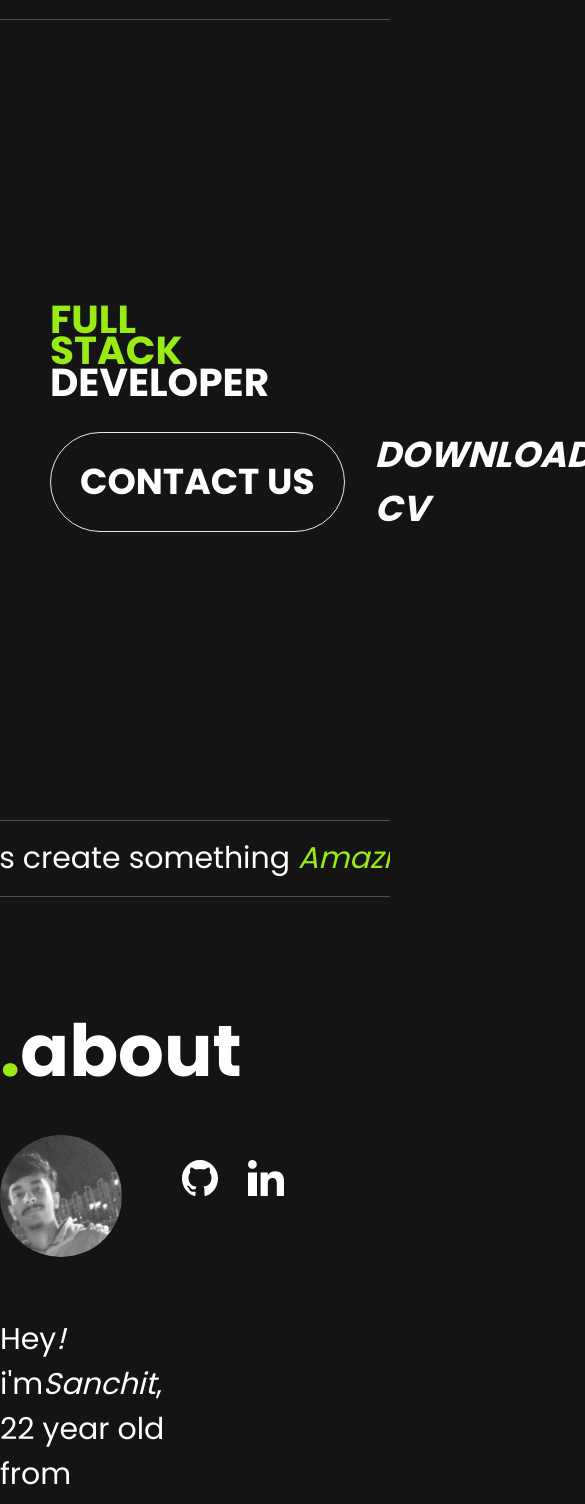
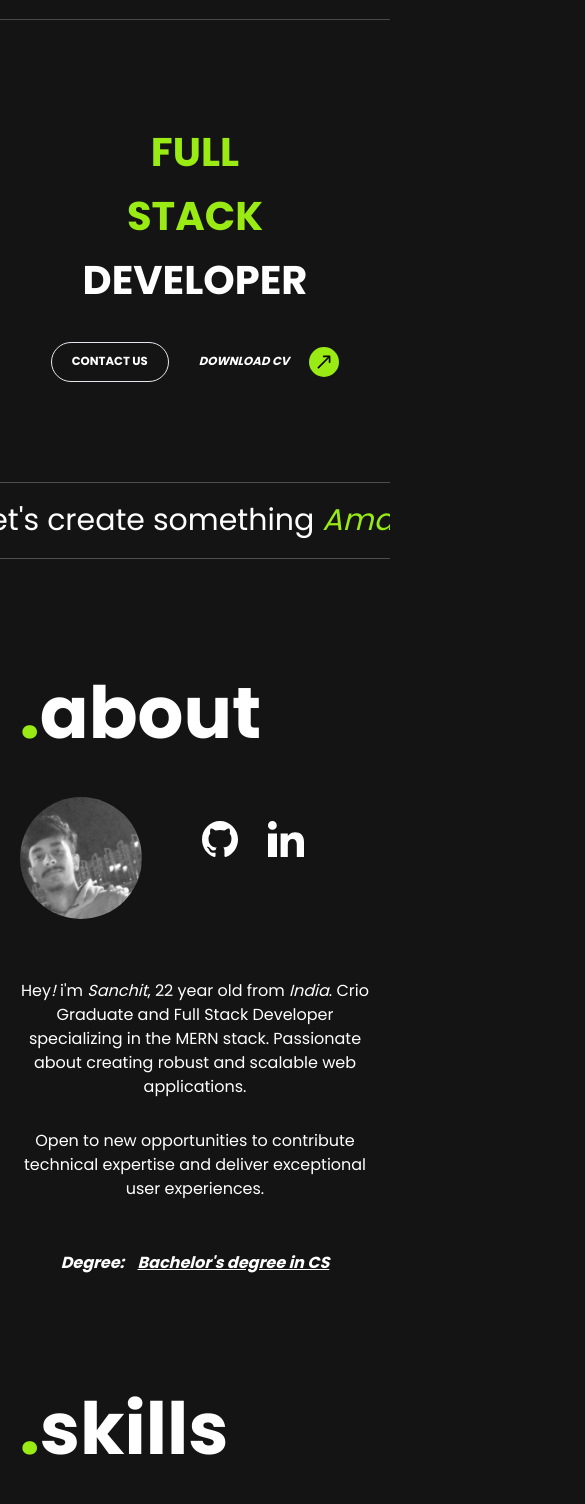
Before and after one commit to sanchitttt/portfolio, a Next.js app: page / in a window 390 px wide. Shown: the part 50-1554 px from the top of the page, 585 px wide, since content can reach past the window. Built offline with nearby package versions, Linux system fonts and the light colour scheme.

Commit message:
Made all sections until projects responsive ie for mobile screens

```diff
--- a/app/components/MarqueeSlider.tsx
+++ b/app/components/MarqueeSlider.tsx
@@ -3,7 +3,7 @@ import config from "../config"
 
 function MarqueeSlider() {
     return (
-        <div className='border-t-[1px] border-b-[1px] py-[15px] border-[#4e4e4e]'>
+        <div className='relative border-t-[1px] border-b-[1px] py-[15px] border-[#4e4e4e]'>
             <Marquee
                 autoFill
                 speed={config.speed}
@@ -11,11 +11,15 @@ function MarqueeSlider() {
                 <div className='text-[30px] text-white mx-[60px]'>
                     {"Let's create something "}<span><i className='text-green'>Amazing</i></span>
                 </div>
-                <div className='w-[1.5vw] h-[1.5vw] rounded-full bg-green' />
+                <div className='absolute top-[50%] w-[1.5vw] h-[1.5vw] rounded-full bg-green'
+                    style={{ transform: 'translate(0%,-50%)' }}
+                />
                 <div className='text-[30px] text-white mx-[60px]'>
                     {"Get in touch"}
                 </div>
-                <div className='w-[1.5vw] h-[1.5vw] rounded-full bg-green' />
+                <div className='absolute top-[50%] w-[1.5vw] h-[1.5vw] rounded-full bg-green'
+                    style={{ transform: 'translate(0%,-50%)' }}
+                />
             </Marquee>
         </div>
     )
--- a/app/components/ProjectCard.tsx
+++ b/app/components/ProjectCard.tsx
@@ -8,7 +8,63 @@ function ProjectCard(
     { projectName, src, githubLink, deployedLink, skillsUsed }: ProjectCardType
 ) {
     return (
-        <div className='border-t-[1px] border-b-[1px] border-[#3b3b3b] py-[30px] w-[100vw] max-w-[1570px] flex items-start justify-between'>
+        <>
+            <div className='desktop:hidden mobile:flex border-t-[1px] border-b-[1px] border-[#3b3b3b] py-[30px] w-[100vw] max-w-[1570px] flex items-start justify-between'>
+                <div className='flex gap-[50px] flex-col items-center'>
+                    <Image
+                        src={src}
+                        width={285}
+                        height={245}
+                        alt={src}
+                        className='max-h-[245px] rounded-[5px] scaleOnHover transition'
+                    />
+                    <div className='flex flex-col items-center'>
+                        <div className='text-[24px] font-bold text-white' >
+                            {projectName}
+                        </div>
+                        <div className='justify-center mt-[25px] flex flex-wrap gap-[30px] max-w-[600px] mt-[10px]'>
+                            {skillsUsed.map((skill) => {
+                                return <SkillCapsule
+                                    key={skill}
+                                    hoverEffect={false}
+                                >
+                                    {skill}
+                                </SkillCapsule>
+                            })}
+                        </div>
+                    </div>
+                    <div className='flex  gap-[60px] justify-between h-[100%] h-[100%]'>
+                        <Link href={deployedLink}
+                            target='_blank'
+                        >
+                            <div className='flex gap-[10px]'>
+                                <i className='text-[18px] font-bold text-white transition hover:text-green'>Deployed Link</i>
+                                <Image
+                                    src='/deployed.svg'
+                                    width={24}
+                                    height={24}
+                                    alt='Visit deployed project'
+                                />
+                            </div>
+                        </Link>
+                        <Link href={githubLink}
+                            target='_blank'
+                        >
+                            <div className='flex gap-[10px] justify-end'>
+                                <i className='text-[18px] font-bold text-white transition hover:text-green'>View Code</i>
+                                <Image
+                                    src='/viewCode.svg'
+                                    width={24}
+                                    height={24}
+                                    alt='View source code'
+                                />
+                            </div>
+                        </Link>
+                    </div>
+                </div>
+
+            </div>
+            <div className='desktop:flex mobile:hidden border-t-[1px] border-b-[1px] border-[#3b3b3b] py-[30px] w-[100vw] max-w-[1570px] items-start justify-between'>
                 <div className='flex gap-[50px]'>
                     <Image
                         src={src}
@@ -62,6 +118,7 @@ function ProjectCard(
                     </Link>
                 </div>
             </div>
+        </>
     )
 }
 
--- a/app/components/SkillCapsule.tsx
+++ b/app/components/SkillCapsule.tsx
@@ -6,7 +6,7 @@ function SkillCapsule({ children, hoverEffect = true }: {
 }) {
     return (
         <div
-            className={` px-[30px] py-[10px] rounded-full text-white inline-flex items-center justify-center border-[1px] border-[#fff] lowercase ${hoverEffect && 'hover:font-bold hover:text-black hover:bg-green'}`}
+            className={` tablet:px-[30px] mobile:px-[15px] mobile:py-[10px] tablet:py-[10px] rounded-full text-white inline-flex items-center justify-center border-[1px] border-[#fff] lowercase ${hoverEffect && 'hover:font-bold hover:text-black hover:bg-green'}`}
         >
             {children}
         </div>
--- a/app/components/icons/index.tsx
+++ b/app/components/icons/index.tsx
@@ -92,7 +92,7 @@ export function GenericSkillIcon({
     src: string
 }) {
     return <Image
-        className='mx-[50px] grayscale hover:grayscale-0 transition'
+        className= 'mobile:mx-[25px] tablet:mx-[50px] grayscale hover:grayscale-0 transition'
         src={src}
         width={72}
         height={72}
--- a/app/components/sections/AboutSection.tsx
+++ b/app/components/sections/AboutSection.tsx
@@ -5,8 +5,8 @@ import { GithubIcon, LinkedinIcon } from '../icons'
 function AboutSection() {
     return (
         <section className='w-[100vw] mb-[100px] flex  justify-center mt-[100px]'>
-            <div className='max-w-[1570px] w-[100%]'>
-                <div className='text-[72px] text-white font-bold'><span className='text-green'>.</span>about</div>
+            <div className='max-w-[1570px] tablet:w-[95%] mobile:w-[90%]'>
+                <div className='text-[72px] text-white font-bold '><span className='text-green'>.</span>about</div>
                 <div className='flex gap-[30px] items-center'>
                     <div>
                         <Image
@@ -20,15 +20,15 @@ function AboutSection() {
                     <GithubIcon size={36} />
                     <LinkedinIcon size={36} />
                 </div>
-                <div className='max-w-[1570px] w-[100vw] flex items-center justify-between'>
-                    <div className='text-white max-w-[740px] mt-[60px] text-[30px]'>
-                        Hey<span><i>! </i></span> {"i'm"}<em>Sanchit</em>, 22 year old from <i>India</i>.Crio Graduate and Full Stack Developer specializing in the MERN stack. Passionate about creating robust and scalable web applications.
+                <div className='max-w-[1570px] w-[100%] flex items-center justify-between mobile:flex-col tablet:flex-row mobile:gap-[30px] tablet:gap-[10px]'>
+                    <div className='text-white max-w-[740px] mt-[60px] mobile:text-[16px] tablet:text-[30px] mobile:text-center tablet:text-left'>
+                        Hey<span><i>! </i></span> {"i'm"}<em> Sanchit</em>, 22 year old from <i>India</i>. Crio Graduate and Full Stack Developer specializing in the MERN stack. Passionate about creating robust and scalable web applications.
                     </div>
-                    <div className='text-white max-w-[740px] text-[30px]'>
+                    <div className='text-white max-w-[740px] mobile:text-[16px] tablet:text-[30px]  mobile:text-center tablet:text-left'>
                         Open to new opportunities to contribute technical expertise and deliver exceptional user experiences.
                     </div>
                 </div>
-                <div className='text-[34px] font-bold text-white mt-[50px]'>
+                <div className='tablet:text-[34px] mobile:text-[16px] mobile:text-center tablet:text-left font-bold text-white mt-[50px]  w-[100%]'>
                     <i>Degree: <u className='ml-[10px]'>{"Bachelor's degree in CS"}</u></i>
                 </div>
             </div>
--- a/app/components/sections/LandingSection.tsx
+++ b/app/components/sections/LandingSection.tsx
@@ -4,18 +4,18 @@ import { motion } from 'framer-motion';
 
 function LandingSection() {
     return (
-        <div className='w-[100vw] flex items-center justify-center mb-[100px] mt-[100px]'>
-            <div className='w-[100%] max-w-[1570px] flex items-center justify-between h-[600px] px-[50px]'>
-                <div className='flex flex-col'>
-                    <div className='uppercase text-white mainText font-bold'>
+        <section className='w-[100vw] flex  justify-center mb-[100px] mt-[100px]'>
+            <div className='w-[100vw] max-w-[1570px] flex items-center justify-between  mobile:px-[10px]  desktop:px-[50px]'>
+                <div className='flex flex-col mobile:items-center tablet:items-start w-[100%] max-w-[100vw]'>
+                    <div className='uppercase text-white mobile:text-[40px] mobile:leading-[4rem] tablet:text-[10vw] tablet:leading-[8.5vw] font-bold mobile:text-center tablet:text-left'>
                         <span className='text-green'>Full <br />stack</span><br /> developer
                     </div>
                     <div className='flex gap-[30px] items-center mt-[30px]'>
-                        <button className='text-white border-[1px] uppercase rounded-full w-[325px] h-[100px] flex items-center justify-center text-[36px] font-bold hover:border-green hover'>
+                        <button className='text-white border-[1px] uppercase rounded-full  flex items-center justify-center mainButtonText py-[10px] px-[20px] font-bold hover:border-green hover'>
                             Contact us
                         </button>
                         <div className='flex items-center gap-[20px]'>
-                            <i className='leftHover text-white font-bold uppercase text-[36px]'
+                            <i className='leftHover text-white font-bold uppercase  mainButtonText'
                             >
                                 Download CV
                             </i>
@@ -26,7 +26,7 @@ function LandingSection() {
                     </div>
 
                 </div>
-                <div className='flex flex-col gap-[40px] items-center'>
+                <div className='flex flex-col gap-[40px] items-center mobile:hidden tablet:flex'>
                     <LinkedinIcon />
                     <GithubIcon />
                     <div className='mt-[30px]  rounded-full w-[45px] h-[70px] border-[1px] flex items-center justify-center'>
@@ -36,7 +36,7 @@ function LandingSection() {
                     </div>
                 </div>
             </div>
-        </div>
+        </section>
     )
 }
 
--- a/app/components/sections/ProjectsSection.tsx
+++ b/app/components/sections/ProjectsSection.tsx
@@ -4,7 +4,7 @@ import ProjectCard from "../ProjectCard"
 function ProjectsSection() {
     return (
         <section className='w-[100vw] h-[80vh] flex  justify-center mt-[200px]'>
-            <div className='max-w-[1570px] w-[100%]'>
+            <div className='max-w-[1570px] tablet:w-[95%] mobile:w-[90%]'>
                 <div className='mb-[60px] text-[72px] text-white font-bold'><span className='text-green'>.</span>projects</div>
                 {config.projects.map((project) => {
                     return <ProjectCard
--- a/app/components/sections/SkillsSection.tsx
+++ b/app/components/sections/SkillsSection.tsx
@@ -7,9 +7,9 @@ import { GenericSkillIcon } from '../icons'
 function SkillsSection() {
     return (
         <section className='w-[100vw] flex  justify-center mt-[100px]'>
-            <div className='max-w-[1570px] w-[100%]'>
+            <div className='max-w-[1570px] tablet:w-[95%] mobile:w-[90%]'>
                 <div className='text-[72px] text-white font-bold'><span className='text-green'>.</span>skills</div>
-                <div className='mt-[30px] flex flex-wrap gap-[30px] max-w-[900px]'>
+                <div className='mt-[30px] flex flex-wrap mobile:gap-[15px] tablet:gap-[30px] max-w-[900px]'>
                     {config.skills.map((skill) => {
                         return <SkillCapsule key={skill}>{skill}</SkillCapsule>
                     })}
--- a/app/globals.css
+++ b/app/globals.css
@@ -4,6 +4,10 @@
 
 * {
     user-select: none;
+}
+
+.mainButtonText {
+    font-size: min(3vw, 36px);
 }
 
 .mainText {
```
Lines whose indentation alone changed are shown as unchanged.
